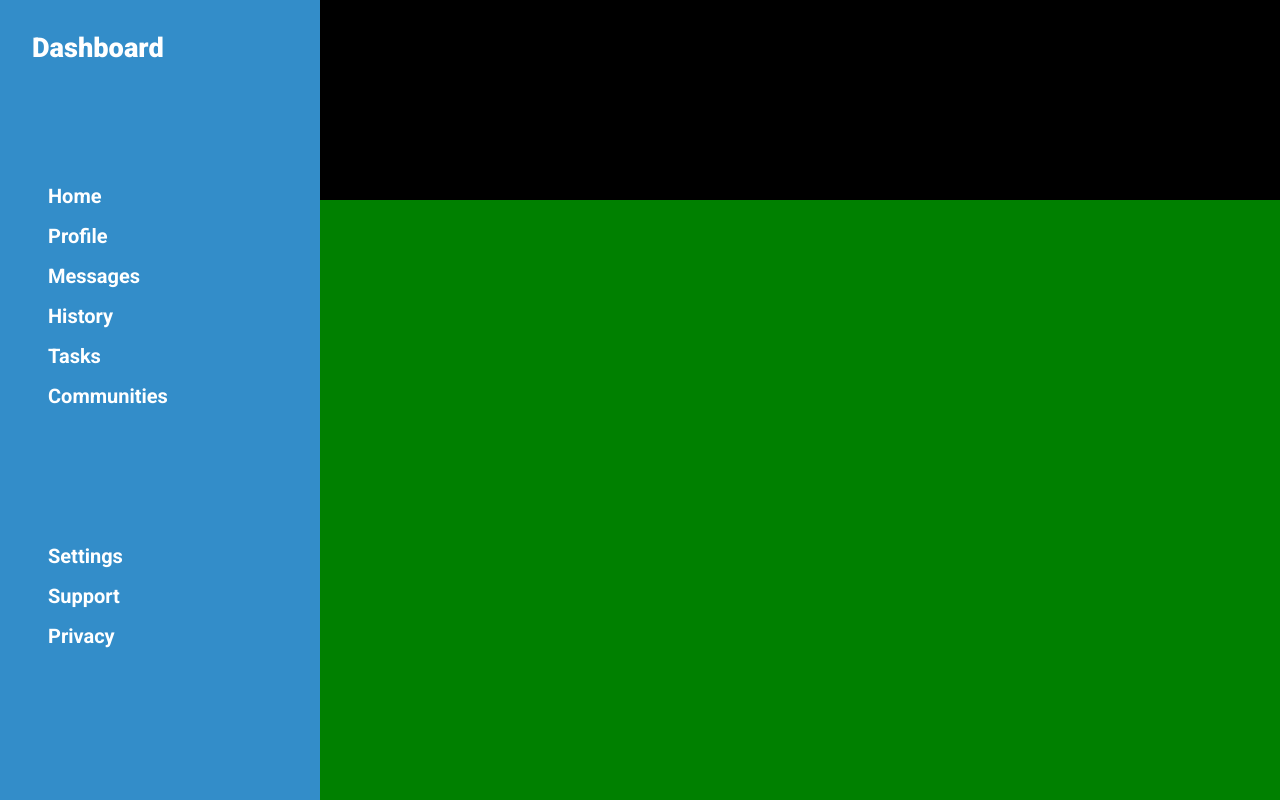
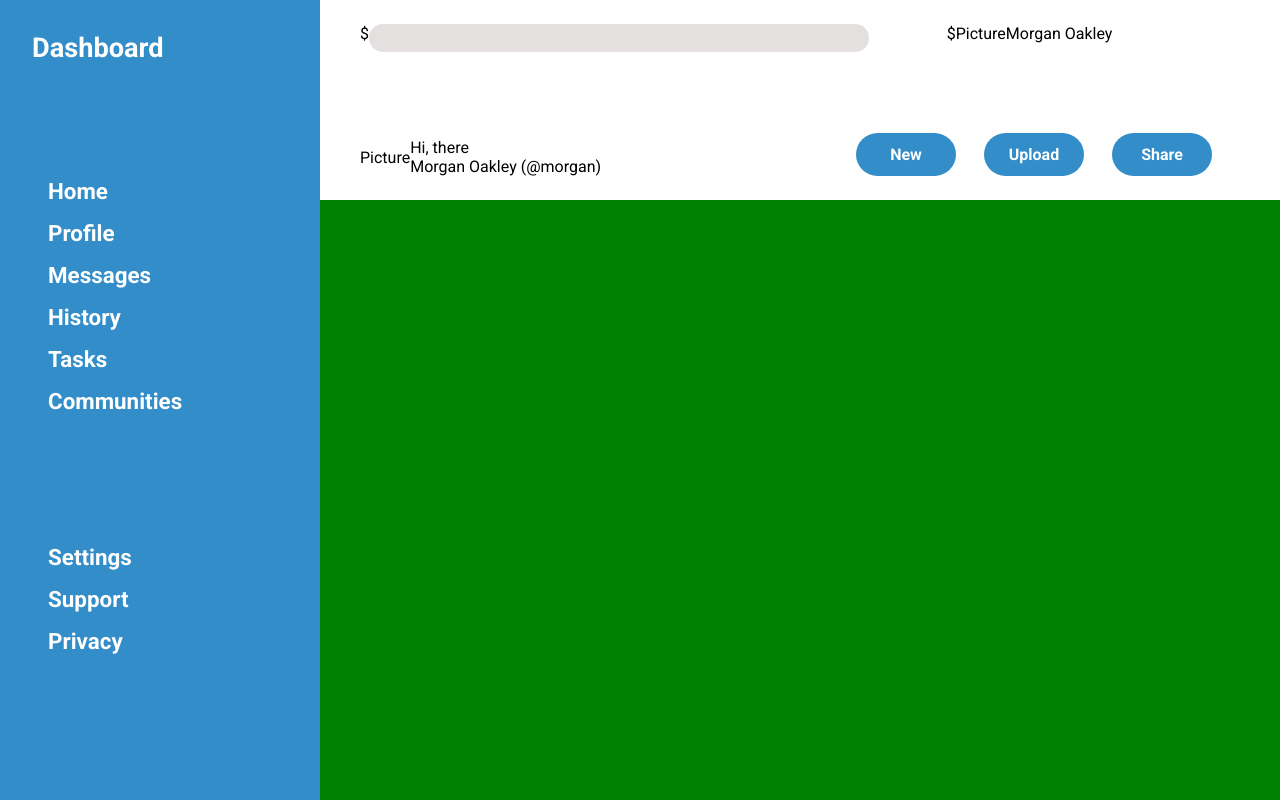
Before and after one commit to hledezma03/admin-dashboard-v2, a plain HTML site: page index.html in a window 1280 px wide. Drawn offline with Linux system fonts and the light colour scheme.

Commit message:
Make the header section content and styles without icons

```diff
--- a/index.html
+++ b/index.html
@@ -12,7 +12,33 @@
 </head>
 <body>
     <div class="container">
-        <header class="header"></header>
+        <header class="header">
+            <div class="header-section-up">
+                <div class="header-section-up-left">
+                    <p class="search-icon">$</p>
+                    <input type="text">
+                </div>
+                <div class="header-section-up-right">
+                    <p class="notification-icon">$</p>
+                    <p class="profile-picture-min">Picture</p>
+                    <p class="name">Morgan Oakley</p>
+                </div>
+            </div>
+            <div class="header-section-down">
+                <div class="header-section-down-left">
+                    <p class="profile-picture-big">Picture</p>
+                    <div class="profile-picture-text">
+                        <p>Hi, there</p>
+                        <p>Morgan Oakley (@morgan)</p>
+                    </div>
+                </div>
+                <div class="header-section-down-left">
+                    <button class="header-btn">New</button>
+                    <button class="header-btn">Upload</button>
+                    <button class="header-btn">Share</button>
+                </div>
+            </div>
+        </header>
         <aside class="sidebar">
             <div class="aside-section">
                 <p class="aside-title">Dashboard</p>
--- a/style.css
+++ b/style.css
@@ -20,14 +20,13 @@ aside {
     grid-template-rows: repeat(autofill, minmax(1px, 300px));
     background-color: #338dc9;
     color: #fff;
-    font-size: 1.25rem;
+    font-size: 1.4rem;
     font-weight: bold;
 }
 
 
 .aside-title {
     font-size: 1.7rem;
-    font-weight: bolder;
 }
 
 .aside-text {
@@ -35,7 +34,50 @@ aside {
 }
 
 header {
-    background-color: black;
+    display: grid;
+    grid-template-rows: 1fr 2fr;
+    background-color: #fff;
+    padding: 1.5rem 2.5rem;
+}
+
+.header-section-up {
+    display: grid;
+    grid-template-columns: 2fr 1fr;
+}
+
+.header-section-up div {
+    display: flex;
+}
+
+.header-section-down {
+    display: flex;
+    justify-content: space-between;
+    align-items: end;
+}
+
+.header-section-down-left {
+    display: flex;
+    align-items: center;
+}
+
+input {
+    border: none;
+    background-color: #e4e0e0;
+    height: 1.75rem;
+    width: 500px;
+    border-radius: 1rem;
+}
+
+button {
+    padding: 12px;
+    background-color: #338dc9;
+    border: none;
+    border-radius: 1.5rem;
+    color: #fff;
+    font-weight: bolder;
+    font-size: 16px;
+    width: 100px;
+    margin-right: 1.75rem;
 }
 
 main {
```
